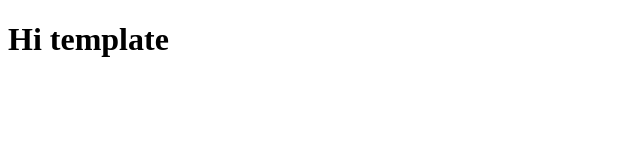
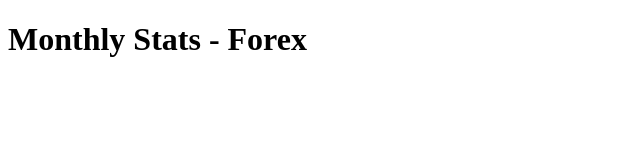
Before and after one commit to inanimatestructure--/FinanceApp, an Electron app: page html/forex/monthly.html in a window 1250 px wide. Shown: the whole page, without its empty margins (0-640 px from the left). Drawn offline with nearby package versions, Linux system fonts and the light colour scheme.

Commit message:
Update monthly.html

```diff
--- a/html/forex/monthly.html
+++ b/html/forex/monthly.html
@@ -5,6 +5,6 @@
     <script type="text/javascript" src="https://cdnjs.cloudflare.com/ajax/libs/jquery/3.4.1/jquery.min.js"></script>
 </head>
 <body>
-    <h1> Hi template </h1>
+    <h1> Monthly Stats - Forex </h1>
 </body>
 </html>
```
